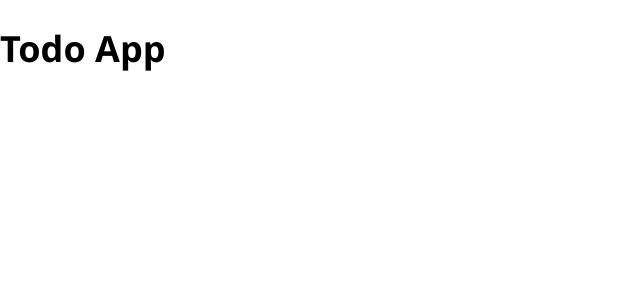
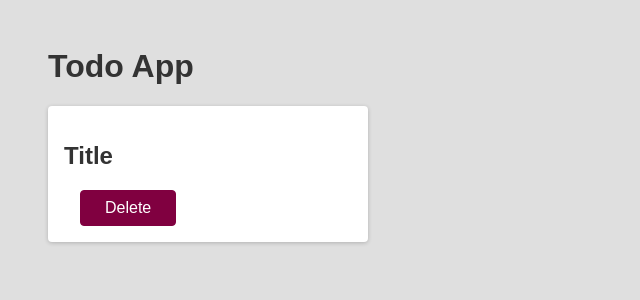
Before and after one commit to bensonaddo/youtube-series, a React (Create React App) app: page / in a window 1280 px wide. Shown: the top 300 px of the page, without its empty margins (0-640 px from the left). Built offline with nearby package versions, Linux system fonts and the light colour scheme.

Commit message:
Added html and css styles to intial page

```diff
--- a/src/App.css
+++ b/src/App.css
@@ -1,102 +1,74 @@
-body {
-  font-family: 'Segoe UI', Tahoma, Geneva, Verdana, sans-serif;
-  font-size: 18px;
+* {
+  box-sizing: border-box;
 }
 
-button {
-  padding: 16px;
-  font-family: 'Segoe UI', Tahoma, Geneva, Verdana, sans-serif;
-  font-size: 16px;
-  background-color: black;
-  color: white;
-  border-radius: 8px;
-  cursor: pointer;
+body {
+  font-family: sans-serif;
+  margin: 3rem;
+  background-color: #dfdfdf;
 }
 
-h3, h4 {
-  margin-bottom: 0;
+h1,
+h2 {
+  color: #333333;
 }
 
-nav {
-  border-bottom: 4px solid black;
-  text-align: center;
-  position: fixed;
-  top: 0;
-  width: 100%;
-  background: white;
+.btn {
+  font: inherit;
+  padding: 0.5rem 1.5rem;
+  cursor: pointer;
+  border-radius: 4px;
+  background-color: #800040;
+  color: white;
+  border: 1px solid #800040;
+  margin: 0 1rem;
 }
 
-nav ul {
-  list-style-type: none;
-  margin: 0;
-  padding: 0;
+.btn:hover {
+  background-color: #9c1458;
+  border-color: #9c1458;
 }
 
-nav li {
-  display: inline-block;
-  padding-top: 16px;
-  padding-bottom: 16px;
+.btn--alt {
+  background-color: transparent;
+  color: #800040;
 }
 
-nav a {
-  text-decoration: none;
-  color: black;
-  font-weight: bold;
-  padding: 16px 32px;
+.btn--alt:hover {
+  background-color: #f8dae9;
 }
 
-nav a:hover {
-  background: black;
-  color: white;
+.card {
+  background-color: white;
+  border-radius: 4px;
+  box-shadow: 0 1px 4px rgba(0, 0, 0, 0.2);
+  padding: 1rem;
+  width: 20rem;
 }
 
-#page-body {
-  max-width: 700px;
-  margin: auto;
-  padding-top: 64px;
+.actions {
+  text-align: right;
 }
 
-.article-list-item {
-  text-decoration: none;
-  color: black;
-  padding: 16px 0 0 0;
+.modal {
+  box-shadow: 0 1px 4px rgba(0, 0, 0, 0.2);
+  border-radius: 6px;
+  background-color: white;
+  padding: 1rem;
+  text-align: center;
+  width: 30rem;
+  z-index: 10;
+  position: fixed;
+  top: 20vh;
+  left: calc(50% - 15rem);
 }
 
-.article-list-item p {
-  padding-bottom: 32px;
-  border-bottom: 2px solid black;
+.backdrop {
+  position: fixed;
+  z-index: 1;
+  background-color: rgba(0, 0, 0, 0.75);
+  width: 100%;
+  height: 100vh;
+  top: 0;
+  left: 0;
 }
-
-#add-comment-form {
-  border-bottom: 2px solid black;
-  padding: 16px;
-}
-
-#add-comment-form h3 {
-  margin-bottom: 16px;
-}
-
-#add-comment-form input, textarea {
-  display: block;
-  width: 300px;
-  padding: 8px;
-  border-radius: 8px;
-  font-family: 'Segoe UI', Tahoma, Geneva, Verdana, sans-serif;
-  font-size: 18px;
-  border: 2px solid black;
-  margin-bottom: 16px;
-}
-
-#add-comment-form button {
-  width: 320px;
-}
-
-#upvotes-section button, p {
-  display: inline-block;
-  margin-right: 16px;
-}
-
-.comment {
-  border-bottom: 2px solid black;
-  padding: 16px;
-}
--- a/src/App.js
+++ b/src/App.js
@@ -1,9 +1,15 @@
-import './App.css';
+import "./App.css";
 
 function App() {
   return (
     <div className="App">
       <h1>Todo App</h1>
+      <div className="card">
+        <h2>Title</h2>
+        <div>
+          <button className="btn">Delete</button>
+        </div>
+      </div>
     </div>
   );
 }
```
